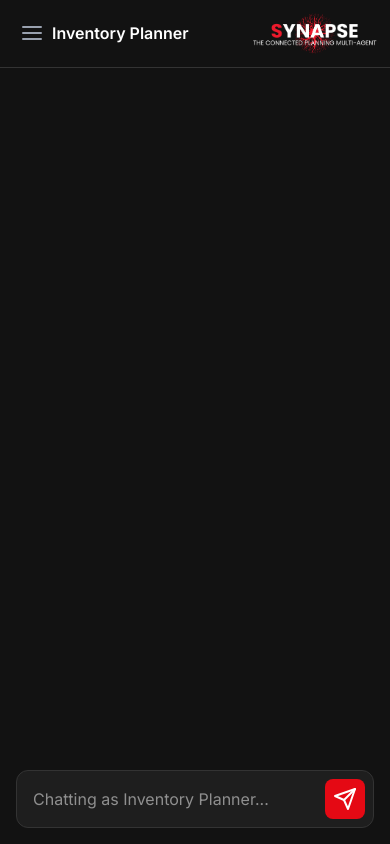
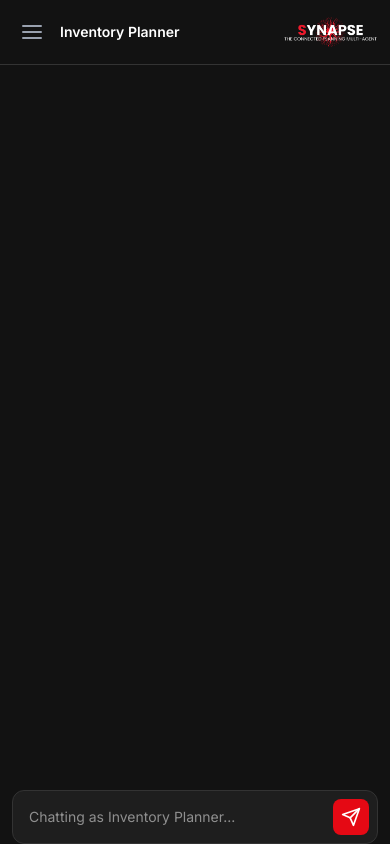
Before and after one commit to WaritDev/SYNAPSE-CHAT, a Next.js app: page / in a window 390 px wide. Both pictures are taken after a click on the button 195 px from the left and 339 px from the top of the page. Built offline with nearby package versions, Linux system fonts and the light colour scheme.

Commit message:
refactor(chat): make assistant message font sizes fully responsive

```diff
--- a/app/components/ChatScreen.tsx
+++ b/app/components/ChatScreen.tsx
@@ -38,69 +38,216 @@ export default function ChatScreen({ session, chatHistory, input, setInput, isLo
         messagesEndRef.current?.scrollIntoView({ behavior: "smooth" });
     }, [session.messages]);
 
+    useEffect(() => {
+        const handleClickOutside = (event: MouseEvent) => {
+            if (isSidebarOpen && window.innerWidth < 768) {
+                const sidebar = document.getElementById('sidebar');
+                if (sidebar && !sidebar.contains(event.target as Node)) {
+                    setIsSidebarOpen(false);
+                }
+            }
+        };
+
+        document.addEventListener('mousedown', handleClickOutside);
+        return () => document.removeEventListener('mousedown', handleClickOutside);
+    }, [isSidebarOpen]);
+
     return (
-        <div className="relative flex h-screen bg-[#121212] text-white overflow-hidden font-['Inter']">
-        <aside className={`absolute md:relative z-20 md:z-auto flex-shrink-0 w-80 bg-[#1E1E1E] border-r border-[#333333] flex flex-col h-full transition-transform duration-300 ease-in-out ${isSidebarOpen ? 'translate-x-0' : '-translate-x-full md:translate-x-0'}`}>
+        <div className="relative flex h-screen h-[100dvh] bg-[#121212] text-white overflow-hidden font-['Inter']">
+            {isSidebarOpen && (
+                <div
+                    className="fixed inset-0 bg-black bg-opacity-50 z-10 md:hidden"
+                    onClick={() => setIsSidebarOpen(false)}
+                />
+            )}
+
+            <aside
+                id="sidebar"
+                className={`fixed md:relative z-20 md:z-auto flex-shrink-0 w-80 max-w-[85vw] bg-[#1E1E1E] border-r border-[#333333] flex flex-col h-full transition-transform duration-300 ease-in-out ${isSidebarOpen ? 'translate-x-0' : '-translate-x-full md:translate-x-0'}`}
+            >
                 <div className="flex justify-between items-center p-4 border-b border-[#333333]">
                     <h2 className="text-lg font-semibold">Chat History</h2>
-            <button onClick={() => setIsSidebarOpen(false)} className="md:hidden p-1 text-gray-400 hover:text-white">
-                <svg xmlns="http://www.w3.org/2000/svg" width="24" height="24" viewBox="0 0 24 24" fill="none" stroke="currentColor" strokeWidth="2" strokeLinecap="round" strokeLinejoin="round"><line x1="18" y1="6" x2="6" y2="18"></line><line x1="6" y1="6" x2="18" y2="18"></line></svg>
+                    <button
+                        onClick={() => setIsSidebarOpen(false)}
+                        className="md:hidden p-1 text-gray-400 hover:text-white"
+                    >
+                        <svg xmlns="http://www.w3.org/2000/svg" width="24" height="24" viewBox="0 0 24 24" fill="none" stroke="currentColor" strokeWidth="2" strokeLinecap="round" strokeLinejoin="round">
+                            <line x1="18" y1="6" x2="6" y2="18"></line>
+                            <line x1="6" y1="6" x2="18" y2="18"></line>
+                        </svg>
                     </button>
                 </div>
+
                 <div className="flex-grow p-2 overflow-y-auto">
                     {nonEmptyHistory.map(s => (
-                <div key={s.sessionId} className={`group relative p-3 rounded-lg cursor-pointer transition-colors ${session.sessionId === s.sessionId ? 'bg-[#E50914]' : 'hover:bg-[#2a2a2a]'}`} onClick={() => { onLoadChat(s); setIsSidebarOpen(false); }}>
-                <button onClick={(e) => { e.stopPropagation(); onDeleteChat(s.sessionId); }} className="absolute top-2 right-2 p-1 text-gray-500 hover:text-white opacity-0 group-hover:opacity-100 transition-opacity">
-                    <svg xmlns="http://www.w3.org/2000/svg" width="16" height="16" viewBox="0 0 24 24" fill="none" stroke="currentColor" strokeWidth="2" strokeLinecap="round" strokeLinejoin="round"><polyline points="3 6 5 6 21 6"></polyline><path d="M19 6v14a2 2 0 0 1-2 2H7a2 2 0 0 1-2-2V6m3 0V4a2 2 0 0 1 2-2h4a2 2 0 0 1 2 2v2"></path></svg>
+                        <div
+                            key={s.sessionId}
+                            className={`group relative p-3 rounded-lg cursor-pointer transition-colors ${session.sessionId === s.sessionId ? 'bg-[#E50914]' : 'hover:bg-[#2a2a2a]'}`}
+                            onClick={() => { onLoadChat(s); setIsSidebarOpen(false); }}
+                        >
+                            <button
+                                onClick={(e) => { e.stopPropagation(); onDeleteChat(s.sessionId); }}
+                                className="absolute top-2 right-2 p-1 text-gray-500 hover:text-white opacity-0 group-hover:opacity-100 transition-opacity"
+                            >
+                                <svg xmlns="http://www.w3.org/2000/svg" width="16" height="16" viewBox="0 0 24 24" fill="none" stroke="currentColor" strokeWidth="2" strokeLinecap="round" strokeLinejoin="round">
+                                    <polyline points="3 6 5 6 21 6"></polyline>
+                                    <path d="M19 6v14a2 2 0 0 1-2 2H7a2 2 0 0 1-2-2V6m3 0V4a2 2 0 0 1 2-2h4a2 2 0 0 1 2 2v2"></path>
+                                </svg>
                             </button>
-                <p className="font-semibold text-sm truncate">{s.role}</p>
-                <p className="text-xs text-gray-400 truncate">{s.messages[0]?.content || 'New Chat'}</p>
+                            <p className="font-semibold text-sm truncate pr-6">{s.role}</p>
+                            <p className="text-xs text-gray-400 truncate pr-6">{s.messages[0]?.content || 'New Chat'}</p>
                         </div>
                     ))}
                 </div>
+
                 <div className="p-4 border-t border-[#333333] space-y-2">
-            <button onClick={onGoHome} className="w-full px-4 py-2 bg-[#121212] border border-[#333333] rounded-lg text-sm hover:bg-[#2a2a2a] transition-colors">
+                    <button
+                        onClick={onGoHome}
+                        className="w-full px-4 py-2 bg-[#121212] border border-[#333333] rounded-lg text-sm hover:bg-[#2a2a2a] transition-colors"
+                    >
                         Select New Role
                     </button>
-            <button onClick={onClearAllHistory} className="w-full flex items-center justify-center gap-2 px-4 py-2 bg-transparent border border-red-800 text-red-400 rounded-lg text-sm hover:bg-red-900/50 transition-colors">
-                <svg xmlns="http://www.w3.org/2000/svg" width="16" height="16" viewBox="0 0 24 24" fill="none" stroke="currentColor" strokeWidth="2" strokeLinecap="round" strokeLinejoin="round"><path d="M21 9l-6-6H6a2 2 0 0 0-2 2v16a2 2 0 0 0 2 2h12a2 2 0 0 0 2-2V9z"></path><line x1="18" y1="12.5" x2="12" y2="12.5"></line><line x1="12" y1="12.5" x2="12" y2="18.5"></line><line x1="12" y1="12.5" x2="6" y2="12.5"></line></svg>
+                    <button
+                        onClick={onClearAllHistory}
+                        className="w-full flex items-center justify-center gap-2 px-4 py-2 bg-transparent border border-red-800 text-red-400 rounded-lg text-sm hover:bg-red-900/50 transition-colors"
+                    >
+                        <svg xmlns="http://www.w3.org/2000/svg" width="16" height="16" viewBox="0 0 24 24" fill="none" stroke="currentColor" strokeWidth="2" strokeLinecap="round" strokeLinejoin="round">
+                            <path d="M21 9l-6-6H6a2 2 0 0 0-2 2v16a2 2 0 0 0 2 2h12a2 2 0 0 0 2-2V9z"></path>
+                            <line x1="18" y1="12.5" x2="12" y2="12.5"></line>
+                            <line x1="12" y1="12.5" x2="12" y2="18.5"></line>
+                            <line x1="12" y1="12.5" x2="6" y2="12.5"></line>
+                        </svg>
                         Clear All History
                     </button>
                 </div>
             </aside>
 
-        <div className="flex-1 flex flex-col h-screen overflow-hidden">
+            <div className="flex-1 flex flex-col h-full min-h-0 overflow-hidden">
                 <header className="flex justify-between items-center p-3 border-b border-[#333333] flex-shrink-0">
-            <button onClick={() => setIsSidebarOpen(true)} className="p-2 md:hidden text-gray-400 hover:text-white">
-                <svg xmlns="http://www.w3.org/2000/svg" width="24" height="24" viewBox="0 0 24 24" fill="none" stroke="currentColor" strokeWidth="2" strokeLinecap="round" strokeLinejoin="round"><line x1="3" y1="12" x2="21" y2="12"></line><line x1="3" y1="6" x2="21" y2="6"></line><line x1="3" y1="18" x2="21" y2="18"></line></svg>
+                    <button
+                        onClick={() => setIsSidebarOpen(true)}
+                        className="p-2 md:hidden text-gray-400 hover:text-white"
+                    >
+                        <svg xmlns="http://www.w3.org/2000/svg" width="24" height="24" viewBox="0 0 24 24" fill="none" stroke="currentColor" strokeWidth="2" strokeLinecap="round" strokeLinejoin="round">
+                            <line x1="3" y1="12" x2="21" y2="12"></line>
+                            <line x1="3" y1="6" x2="21" y2="6"></line>
+                            <line x1="3" y1="18" x2="21" y2="18"></line>
+                        </svg>
                     </button>
-            <span className="font-semibold md:hidden">{session.role}</span>
-            <Image src="/synapse.png" alt="Synapse Logo" width={128} height={32} className="w-32 ml-auto" />
+                    <span className="font-semibold md:hidden text-sm truncate mx-2 flex-1">{session.role}</span>
+                    <Image
+                        src="/synapse.png"
+                        alt="Synapse Logo"
+                        width={128}
+                        height={32}
+                        className="w-24 md:w-32 ml-auto flex-shrink-0"
+                    />
                 </header>
 
-            <main className="flex-grow p-4 overflow-y-auto min-h-0">
-            <div className="space-y-6">
+                <main className="flex-grow p-3 md:p-4 overflow-y-auto min-h-0">
+                    <div className="space-y-4 md:space-y-6">
                         {session.messages.map((msg, index) => (
-                <div key={index} className={`flex items-start gap-4 message-container ${msg.role === 'user' ? 'justify-end' : 'justify-start'}`}>
+                            <div key={index} className={`flex items-start gap-3 md:gap-4 message-container ${msg.role === 'user' ? 'justify-end' : 'justify-start'}`}>
                                 {msg.role === 'assistant' && <AssistantAvatar />}
 
                                 {msg.role === 'user' && (
-                    <div className="max-w-xl rounded-lg bg-[#E50914] text-white p-3 break-words">
+                                    <div className="max-w-[85%] md:max-w-xl rounded-lg bg-[#E50914] text-white p-3 break-words">
                                         {msg.content}
                                     </div>
                                 )}
 
                                 {msg.role === 'assistant' && (
-                    <div className="max-w-xl rounded-lg bg-transparent text-[#E0E0E0] min-w-0">
-                        <div className="prose prose-sm prose-invert break-words">
+                                <div className="max-w-[85%] md:max-w-4xl rounded-lg bg-transparent text-[#E8E8E8] min-w-0">
+                                    <div className="break-words max-w-none text-[#E8E8E8] [&>*:first-child]:mt-0 [&>*:last-child]:mb-0">
                                     <ReactMarkdown
                                         remarkPlugins={[remarkGfm]}
                                         components={{
-                            table: ({ ...props}) => (
-                                <div className="overflow-x-auto rounded-lg border border-[#333333]">
-                                <table className="my-0" {...props} />
+                                        h1: ({ ...props }) => (
+                                            <h1
+                                            className="text-[clamp(1.75rem,2.5vw,2.25rem)] font-bold mb-6 mt-8 text-white border-b border-[#333333] pb-3"
+                                            {...props}
+                                            />
+                                        ),
+                                        h2: ({ ...props }) => (
+                                            <h2
+                                            className="text-[clamp(1.5rem,2vw,2rem)] font-semibold mb-4 mt-8 text-white"
+                                            {...props}
+                                            />
+                                        ),
+                                        h3: ({ ...props }) => (
+                                            <h3
+                                            className="text-[clamp(1.25rem,1.8vw,1.5rem)] font-medium mb-3 mt-6 text-white"
+                                            {...props}
+                                            />
+                                        ),
+                                        h4: ({ ...props }) => (
+                                            <h4
+                                            className="text-[clamp(1.1rem,1.5vw,1.25rem)] font-medium mb-2 mt-5 text-white"
+                                            {...props}
+                                            />
+                                        ),
+                                        p: ({ ...props }) => (
+                                            <p
+                                            className="text-[clamp(1rem,1.2vw,1.125rem)] leading-[1.7] mb-6 text-[#E8E8E8] first:mt-0"
+                                            {...props}
+                                            />
+                                        ),
+                                        ul: ({ ...props }) => (
+                                            <ul
+                                            className="mb-6 mt-4 space-y-2 pl-0 list-none [&>li]:relative [&>li]:pl-6 [&>li]:before:content-['•'] [&>li]:before:absolute [&>li]:before:left-0 [&>li]:before:text-[#E50914] [&>li]:before:font-bold [&>li]:before:text-lg"
+                                            {...props}
+                                            />
+                                        ),
+                                        ol: ({ ...props }) => (
+                                            <ol
+                                            className="mb-6 mt-4 space-y-2 pl-0 list-none counter-reset-[item] [&>li]:relative [&>li]:pl-6 [&>li]:before:content-[counter(item)'.'] [&>li]:before:absolute [&>li]:before:left-0 [&>li]:before:text-[#E50914] [&>li]:before:font-semibold [&>li]:before:counter-increment-[item]"
+                                            {...props}
+                                            />
+                                        ),
+                                        li: ({ ...props }) => (
+                                            <li
+                                            className="text-[clamp(1rem,1.2vw,1.125rem)] text-[#E8E8E8] leading-[1.7] mb-2 last:mb-0"
+                                            {...props}
+                                            />
+                                        ),
+                                        pre: ({ ...props }) => (
+                                            <div className="my-6 rounded-lg bg-[#1A1A1A] border border-[#333333] overflow-hidden">
+                                            <pre
+                                                className="p-4 overflow-x-auto text-[clamp(0.875rem,1vw,1rem)] leading-[1.5] text-[#F8F8F2] m-0"
+                                                {...props}
+                                            />
                                             </div>
-                            )
+                                        ),
+                                        code: ({ ...props }) => (
+                                            <code className="bg-[#2A2A2A] text-[#F8F8F2] px-1.5 py-0.5 rounded text-[clamp(0.9rem,1vw,1rem)] font-mono" {...props} />
+                                        ),
+                                        table: ({ ...props }) => (
+                                            <div className="my-6 overflow-x-auto rounded-lg border border-[#333333]">
+                                            <table className="min-w-full text-[clamp(0.95rem,1.1vw,1.1rem)]" {...props} />
+                                            </div>
+                                        ),
+                                        thead: ({ ...props }) => <thead className="bg-[#1A1A1A]" {...props} />,
+                                        th: ({ ...props }) => (
+                                            <th className="px-4 py-3 text-left font-semibold text-white border-b border-[#333333]" {...props} />
+                                        ),
+                                        td: ({ ...props }) => (
+                                            <td className="px-4 py-3 border-b border-[#333333] text-[#E8E8E8] leading-[1.6]" {...props} />
+                                        ),
+                                        blockquote: ({ ...props }) => (
+                                            <blockquote className="my-6 pl-6 border-l-4 border-[#E50914] bg-[#1A1A1A] py-4 rounded-r-lg italic text-[#D0D0D0]" {...props} />
+                                        ),
+                                        a: ({ ...props }) => (
+                                            <a className="text-[#E50914] hover:text-[#FF1A2E] underline underline-offset-2 transition-colors" {...props} />
+                                        ),
+                                        strong: ({ ...props }) => (
+                                            <strong className="font-semibold text-white" {...props} />
+                                        ),
+                                        em: ({ ...props }) => (
+                                            <em className="italic text-[#F0F0F0]" {...props} />
+                                        ),
+                                        hr: ({ ...props }) => (
+                                            <hr className="my-8 border-[#333333] border-t-2" {...props} />
+                                        ),
                                         }}
                                     >
                                         {msg.content}
@@ -111,7 +258,7 @@ export default function ChatScreen({ session, chatHistory, input, setInput, isLo
                             </div>
                         ))}
                         {isLoading && (
-                <div className="flex items-start gap-4">
+                            <div className="flex items-start gap-3 md:gap-4">
                                 <AssistantAvatar />
                                 <div className="p-3 rounded-lg bg-[#1E1E1E] text-[#E0E0E0]">
                                     <LoadingIndicator />
@@ -122,11 +269,25 @@ export default function ChatScreen({ session, chatHistory, input, setInput, isLo
                     </div>
                 </main>
 
-            <footer className="p-4 flex-shrink-0">
+                <footer className="p-3 md:p-4 flex-shrink-0 pb-[env(safe-area-inset-bottom)]">
                     <form onSubmit={onSendMessage} className="flex items-center bg-[#1E1E1E] border border-[#333333] rounded-xl p-2">
-                <input type="text" value={input} onChange={(e) => setInput(e.target.value)} placeholder={`Chatting as ${session.role}...`} className="w-full bg-transparent focus:outline-none px-2" disabled={isLoading} />
-                <button type="submit" className="p-2 bg-[#E50914] rounded-lg disabled:bg-gray-500" disabled={isLoading}>
-                <svg xmlns="http://www.w3.org/2000/svg" width="24" height="24" viewBox="0 0 24 24" fill="none" stroke="currentColor" strokeWidth="2" strokeLinecap="round" strokeLinejoin="round"><line x1="22" y1="2" x2="11" y2="13"></line><polygon points="22 2 15 22 11 13 2 9 22 2"></polygon></svg>
+                        <input
+                            type="text"
+                            value={input}
+                            onChange={(e) => setInput(e.target.value)}
+                            placeholder={`Chatting as ${session.role}...`}
+                            className="w-full bg-transparent focus:outline-none px-2 text-sm md:text-base"
+                            disabled={isLoading}
+                        />
+                        <button
+                            type="submit"
+                            className="p-2 bg-[#E50914] rounded-lg disabled:bg-gray-500 flex-shrink-0"
+                            disabled={isLoading}
+                        >
+                            <svg xmlns="http://www.w3.org/2000/svg" width="20" height="20" viewBox="0 0 24 24" fill="none" stroke="currentColor" strokeWidth="2" strokeLinecap="round" strokeLinejoin="round">
+                                <line x1="22" y1="2" x2="11" y2="13"></line>
+                                <polygon points="22 2 15 22 11 13 2 9 22 2"></polygon>
+                            </svg>
                         </button>
                     </form>
                 </footer>
```
Lines whose indentation alone changed are shown as unchanged.
